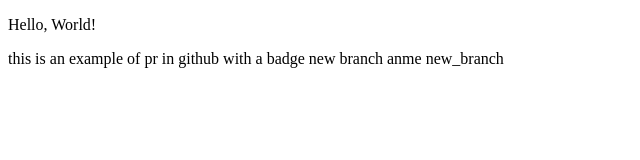
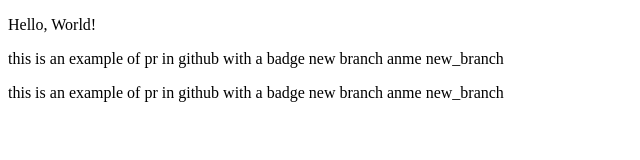
Before and after one commit to SuheiHau/badge_demo, a plain HTML site: page index.html in a window 1280 px wide. Shown: the whole page, without its empty margins (0-640 px from the left). Drawn offline with Linux system fonts and the light colour scheme.

Commit message:
new p tag in index file 2

```diff
--- a/index.html
+++ b/index.html
@@ -10,6 +10,7 @@
 <body>
     <p>Hello, World!</p>
     <p>this is an example of pr in github with a badge new branch anme new_branch</p>
+    <p>this is an example of pr in github with a badge new branch anme new_branch</p>
 </body>
 
 </html>
```
